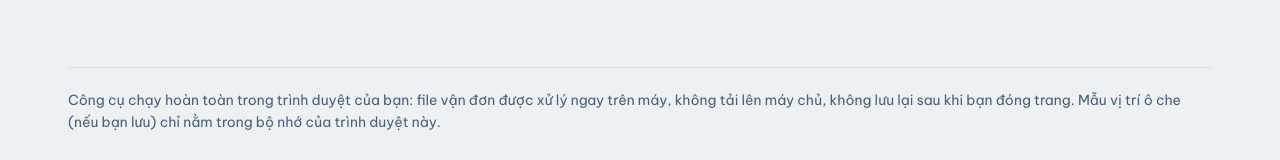
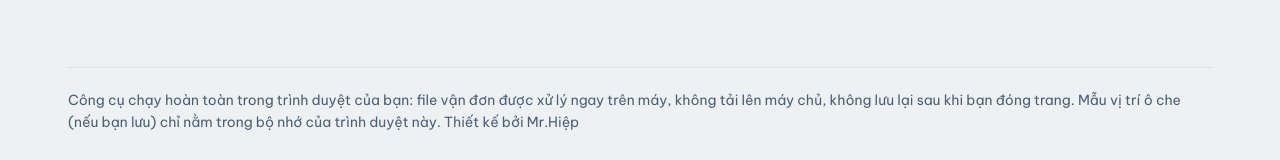
Before and after one commit to laihophiep/toolchedonhang, a plain HTML site: page index.html in a window 1280 px wide. Shown: the part 1997-2157 px from the top of the page. Drawn offline with nearby package versions, Linux system fonts and the light colour scheme.

Commit message:
Update index.html

```diff
--- a/index.html
+++ b/index.html
@@ -769,7 +769,7 @@
       </section>
 
       <footer>
-        Công cụ chạy hoàn toàn trong trình duyệt của bạn: file vận đơn được xử lý ngay trên máy, không tải lên máy chủ, không lưu lại sau khi bạn đóng trang. Mẫu vị trí ô che (nếu bạn lưu) chỉ nằm trong bộ nhớ của trình duyệt này.
+        Công cụ chạy hoàn toàn trong trình duyệt của bạn: file vận đơn được xử lý ngay trên máy, không tải lên máy chủ, không lưu lại sau khi bạn đóng trang. Mẫu vị trí ô che (nếu bạn lưu) chỉ nằm trong bộ nhớ của trình duyệt này. Thiết kế bởi Mr.Hiệp
       </footer>
     </main>
 
```
